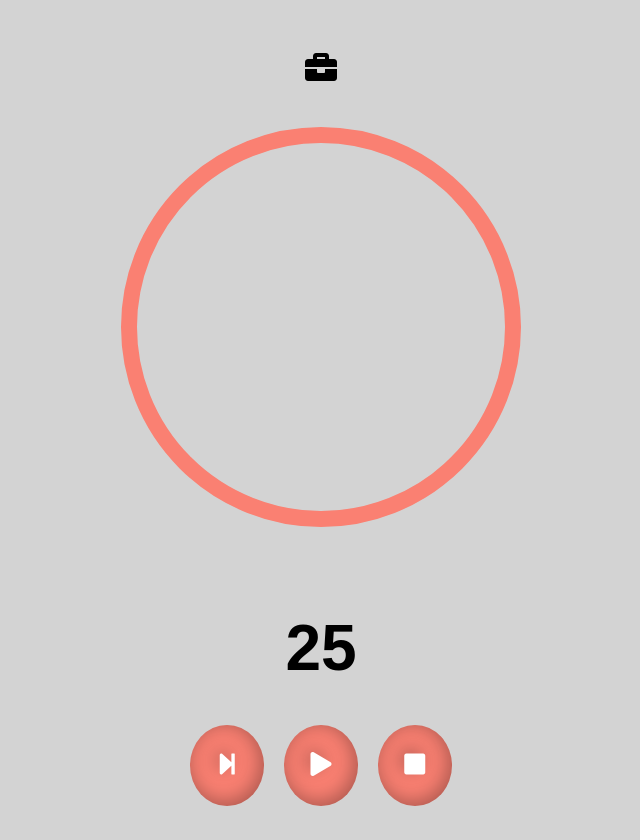
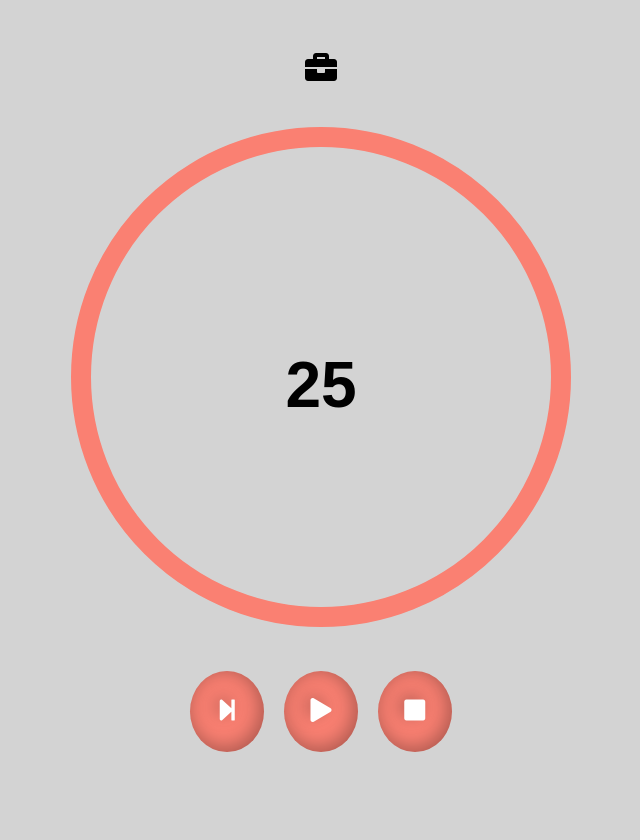
Before and after one commit to MatthieuNadeau96/Pomodoro-Timer, a React (Create React App) app: page / in a window 1280 px wide. Shown: the whole page, without its empty margins (319-959 px from the left). Built offline with nearby package versions, Linux system fonts and the light colour scheme.

Commit message:
centered the counter and changed height and width of circle

```diff
--- a/src/App.css
+++ b/src/App.css
@@ -9,17 +9,21 @@
 
 .timerContainer {
   height: 100%;
+  position: relative;
 }
 
 .circleProgress {
-  height: 400px;
-  width: 400px;
+  max-height: 500px;
+  max-width: 60%;
   margin: 40px auto;
   z-index: 1;
 }
 
 .counter {
-  margin: 40px auto 40px auto;
+  position: absolute;
+  top: 50%;
+  left: 50%;
+  transform: translate(-50%, -130%);
   font-size: 4em;
 }
 
```
